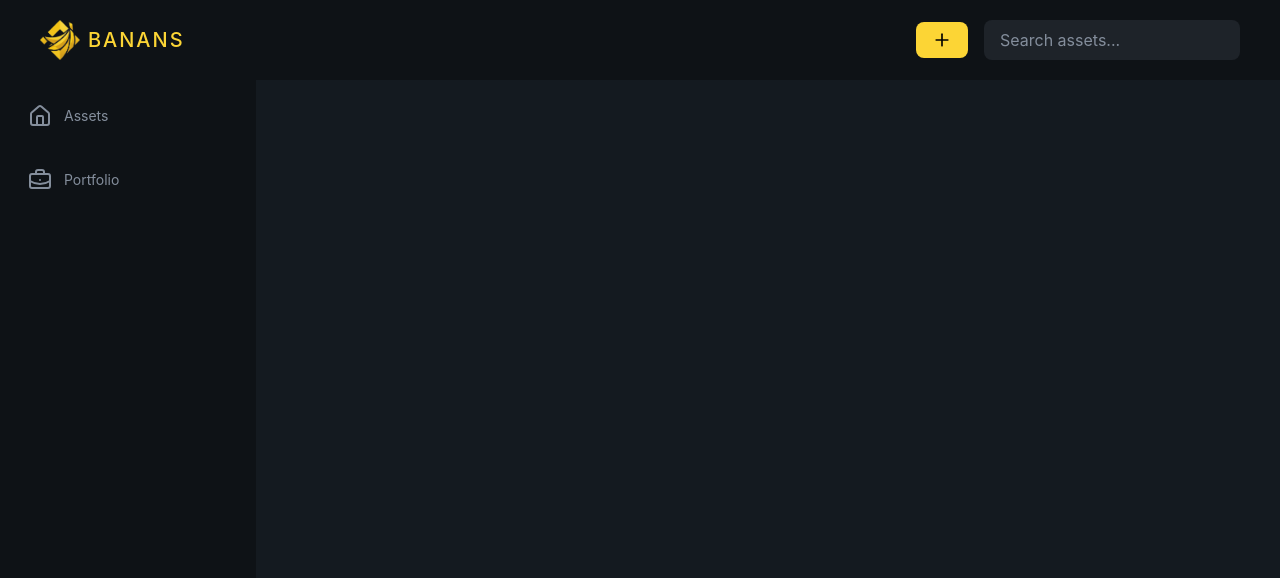
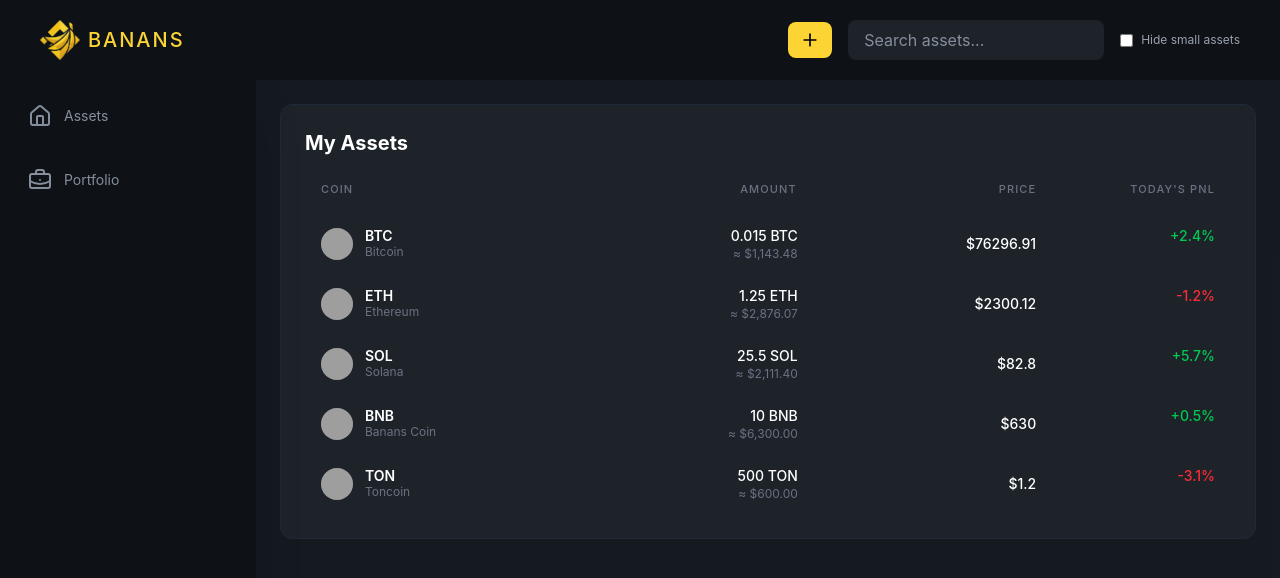
Before and after one commit to holydynamited/crypto-finances-dashboard, a React (Vite) app in the folder crypto-currency-tracker/: page / in a window 1280 px wide. Shown: the top 578 px of the page. Built offline with nearby package versions, Linux system fonts and the light colour scheme; grey boxes are pictures that could not be loaded.

Commit message:
feat: implement assets list and mock data structure

```diff
--- a/crypto-currency-tracker/src/App.tsx
+++ b/crypto-currency-tracker/src/App.tsx
@@ -1,6 +1,6 @@
 import Layout from './layouts/Layout';
 import DashboardLayout from './layouts/DashboardLayout';
-import AssetsList from './components/AssetsList';
+import AssetsList from './components/assets-list/AssetsList';
 import './App.css'
 
 function App() {
--- a/crypto-currency-tracker/src/components/AssetsList.tsx
+++ /dev/null
@@ -1,11 +0,0 @@
-import React from 'react'
-
-const AssetsList = () => {
-  return (
-    <div>
-
-    </div>
-  )
-}
-
-export default AssetsList
--- a/crypto-currency-tracker/src/components/TopBar.tsx
+++ b/crypto-currency-tracker/src/components/TopBar.tsx
@@ -44,7 +44,7 @@ const TopBar = () => {
         <button className='
         flex items-center
         bg-[#FCD535]
-        px-4 py-2 rounded-lg
+        px-3 py-2 rounded-lg
         font-medium hover:bg-[#eabc26]
         transition-colors
         duration-300
@@ -65,6 +65,12 @@ const TopBar = () => {
           focus:ring-1 focus:ring-[#FCD535]
            transition-all"
         />
+
+
+        <label className="flex items-center gap-2 text-xs text-gray-400 cursor-pointer">
+        <input type="checkbox" className="rounded border-gray-700 bg-transparent" />
+        Hide small assets
+      </label>
       </div>
 
     </div>
--- /dev/null
+++ b/crypto-currency-tracker/src/components/assets-list/AssetRow.tsx
@@ -0,0 +1,69 @@
+import React from 'react'
+
+type Props = {
+  coin:{
+    id:string,
+    ticker:string,
+    name:string,
+    price:number,
+    balance:number,
+    change24h:number,
+    icon:string
+  }
+}
+
+
+
+const AssetRow = ({ coin }:Props) => {
+
+  const totalValue = coin.balance * coin.price;
+  return (
+   <div className="flex items-center justify-between py-3 px-4 hover:bg-[#2b3139] rounded-xl transition-colors cursor-pointer group  border-gray-800/50 last:border-0">
+
+
+  <div className="flex items-center gap-3 w-1/3">
+    <img src={coin.icon} alt={coin.ticker} className="w-8 h-8 rounded-full bg-gray-700" />
+    <div className="flex flex-col">
+      <span className="text-white font-semibold text-sm leading-tight">{coin.ticker}</span>
+      <span className="text-gray-500 text-xs">{coin.name}</span>
+    </div>
+  </div>
+
+
+  <div className="flex flex-col items-end w-1/3">
+
+    <span className="text-white text-sm font-medium">
+      {coin.balance.toLocaleString()} {coin.ticker}
+    </span>
+
+    <span className="text-gray-500 text-xs">
+      ≈ ${totalValue.toLocaleString(undefined, { minimumFractionDigits: 2, maximumFractionDigits: 2 })}
+    </span>
+  </div>
+
+  <div className='flex flex-col items-end w-1/3'>
+     <span className="text-white text-sm font-medium">
+      ${coin.price}
+    </span>
+  </div>
+
+
+  <div className="flex flex-col items-end w-1/4">
+    <span className={`text-sm font-medium ${coin.change24h >= 0 ? 'text-green-500' : 'text-red-500'}`}>
+      {coin.change24h >= 0 ? '+' : ''}{coin.change24h}%
+    </span>
+
+
+    <div className="opacity-0 group-hover:opacity-100 transition-opacity flex items-center gap-1">
+       <span className="text-gray-400 text-[10px]">More</span>
+       <svg className="w-3 h-3 text-gray-400" fill="currentColor" viewBox="0 0 24 24">
+         <path d="M12 16.5a1.5 1.5 0 110 3 1.5 1.5 0 010-3zm0-6a1.5 1.5 0 110 3 1.5 1.5 0 010-3zm0-6a1.5 1.5 0 110 3 1.5 1.5 0 010-3z" />
+       </svg>
+    </div>
+  </div>
+
+</div>
+  );
+};
+
+export default AssetRow;
--- /dev/null
+++ b/crypto-currency-tracker/src/components/assets-list/AssetsList.tsx
@@ -0,0 +1,42 @@
+import React from 'react'
+import AssetRow from './AssetRow';
+import { assets } from '../../data/data';
+
+
+
+const AssetsList = () => {
+  return (
+
+      <div className="mt-6 flex flex-col bg-[#1e2329] rounded-xl border border-gray-800 p-6">
+
+
+  <div className="flex justify-between items-center mb-6">
+    <h3 className="text-xl font-bold text-white">My Assets</h3>
+
+    <div className="flex items-center gap-4">
+
+
+
+
+    </div>
+  </div>
+
+
+    <div className="flex items-center px-4 pb-2 text-gray-500 text-[11px] font-medium uppercase tracking-widest">
+      <div className="w-[35%] text-left">Coin</div>
+      <div className="w-[20%] text-right pr-4">Amount</div>
+      <div className="w-[25%] text-right">Price</div>
+      <div className="w-[20%] text-right">Today's PnL</div>
+    </div>
+
+
+  <div className="mt-2">
+     {assets.map((coin) => (
+      <AssetRow key={coin.id} coin={coin} />
+    ))}
+  </div>
+</div>
+  );
+}
+
+export default AssetsList
--- a/crypto-currency-tracker/src/components/sidebar/SidebarItem.tsx
+++ b/crypto-currency-tracker/src/components/sidebar/SidebarItem.tsx
@@ -1,5 +1,6 @@
 import React from 'react'
 import type {ReactNode} from "react"
+
 
 type Props = {
 item:{
--- /dev/null
+++ b/crypto-currency-tracker/src/data/data.ts
@@ -0,0 +1,49 @@
+export const assets = [
+  {
+    id: '1',
+    ticker: 'BTC',
+    name: 'Bitcoin',
+    price: 76296.91,
+    balance: 0.0149872,
+    change24h: 2.4,
+    icon: 'https://raw.githubusercontent.com/trustwallet/assets/master/blockchains/bitcoin/info/logo.png'
+  },
+  {
+    id: '2',
+    ticker: 'ETH',
+    name: 'Ethereum',
+    price: 2300.12,
+    balance: 1.2504,
+    change24h: -1.2,
+    icon: 'https://raw.githubusercontent.com/trustwallet/assets/master/blockchains/ethereum/info/logo.png'
+  },
+  {
+    id: '3',
+    ticker: 'SOL',
+    name: 'Solana',
+    price: 82.80,
+    balance: 25.5,
+    change24h: 5.7,
+    icon: 'https://raw.githubusercontent.com/trustwallet/assets/master/blockchains/solana/info/logo.png'
+  },
+  {
+    id: '4',
+    ticker: 'BNB',
+    name: 'Banans Coin',
+    price: 630.00,
+    balance: 10.0,
+    change24h: 0.5,
+    icon: 'https://raw.githubusercontent.com/trustwallet/assets/master/blockchains/smartchain/info/logo.png'
+  },
+  {
+    id: '5',
+    ticker: 'TON',
+    name: 'Toncoin',
+    price: 1.20,
+    balance: 500.0,
+    change24h: -3.1,
+    icon: 'https://raw.githubusercontent.com/trustwallet/assets/master/blockchains/ton/info/logo.png'
+  }
+
+
+];
--- a/crypto-currency-tracker/src/layouts/DashboardLayout.tsx
+++ b/crypto-currency-tracker/src/layouts/DashboardLayout.tsx
@@ -20,16 +20,19 @@ const DashboardLayout = ({children}:Props) => {
 
 
 
-         <div className='flex-1 flex flex-col overflow-hidden'>
+         <div className='flex-1 flex flex-row overflow-hidden gap-6 '>
+
             <aside className="relative z-20 shadow-2xl overflow-hidden">
           <Sidebar/>
         </aside>
+         <main className='flex-1 mr-6  '>
+                {children}
+            </main>
 
 
-            <main className='flex-1  p-6'>
-                {children}
-            </main>
         </div>
+
+
     </div>
   )
 }
```
